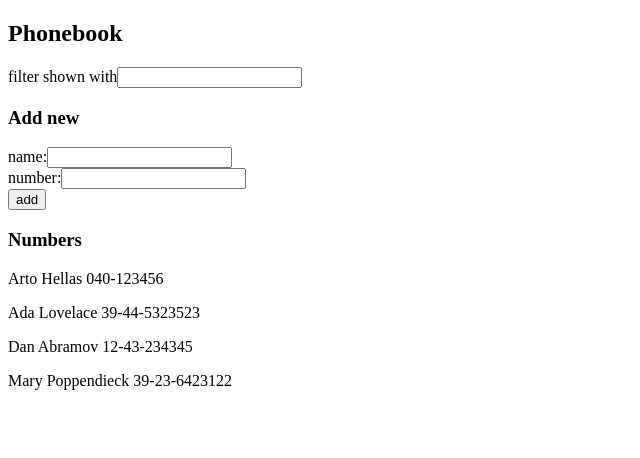
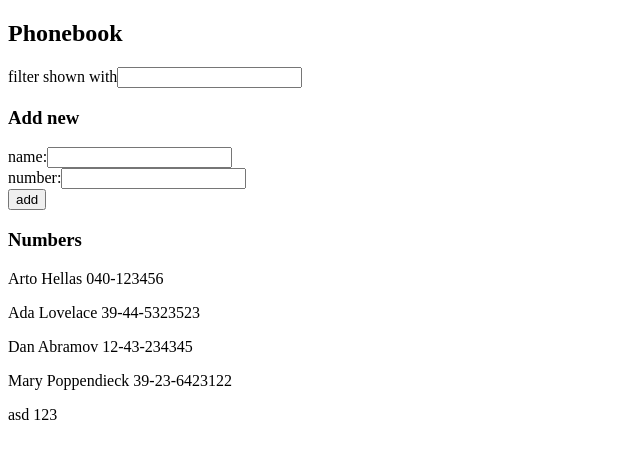
Before and after one commit to mika-alaoutinen/fullstack-open, a React (Create React App) app in the folder osa2/puhelinluettelo/: page / in a window 1280 px wide. Shown: the top 458 px of the page, without its empty margins (0-640 px from the left). Built offline with nearby package versions, Linux system fonts and the light colour scheme; data requests are answered from the project's data file.

Commit message:
Osa2 step 7 done

```diff
--- a/osa2/puhelinluettelo/db.json
+++ b/osa2/puhelinluettelo/db.json
@@ -19,6 +19,11 @@
       "name": "Mary Poppendieck",
       "number": "39-23-6423122",
       "id": 4
+    },
+    {
+      "name": "asd",
+      "number": "123",
+      "id": 5
     }
   ]
 }
--- a/osa2/puhelinluettelo/src/App.js
+++ b/osa2/puhelinluettelo/src/App.js
@@ -3,6 +3,7 @@ import React, { useEffect, useState } from 'react'
 import Persons from "./components/Persons";
 import PersonFilter from "./components/PersonFilter";
 import PersonForm from "./components/PersonForm";
+import service from "./services/personService";
 
 const App = () => {
   // State management:
@@ -13,10 +14,9 @@ const App = () => {
 
   // Get data from server:
   useEffect(() => {
-    axios
-      .get('http://localhost:3001/persons')
-      .then(response => setPersons(response.data))
-  }, [])
+    service.getAll().then(persons =>
+      setPersons(persons))
+  })
 
   const filteredPersons = () => persons.filter(person =>
       person.name.toLowerCase().includes(filter) ||
--- a/osa2/puhelinluettelo/src/components/PersonForm.js
+++ b/osa2/puhelinluettelo/src/components/PersonForm.js
@@ -1,4 +1,5 @@
 import React from 'react'
+import service from "../services/personService";
 
 const PersonForm = ({
   persons, setPersons,
@@ -19,9 +20,11 @@ const PersonForm = ({
       number: newNumber,
     }
 
-    setPersons(persons.concat(newPerson))
-    setNewName("")
-    setNewNumber("")
+    service.create(newPerson).then(person => {
+      setPersons(persons.concat(person))
+      setNewName("")
+      setNewNumber("")
+    })
   }
 
   return (
--- /dev/null
+++ b/osa2/puhelinluettelo/src/services/personService.js
@@ -0,0 +1,16 @@
+import axios from "axios";
+const baseUrl = 'http://localhost:3001/persons'
+
+const getAll = () =>
+    axios.get(baseUrl)
+         .then(response => response.data)
+
+const create = person =>
+    axios.post(baseUrl, person)
+         .then(response => response.data)
+
+const update = (id, person) =>
+    axios.put(`${baseUrl}/${id}`, person)
+         .then(response => response.data)
+
+export default { getAll, create, update }
```
